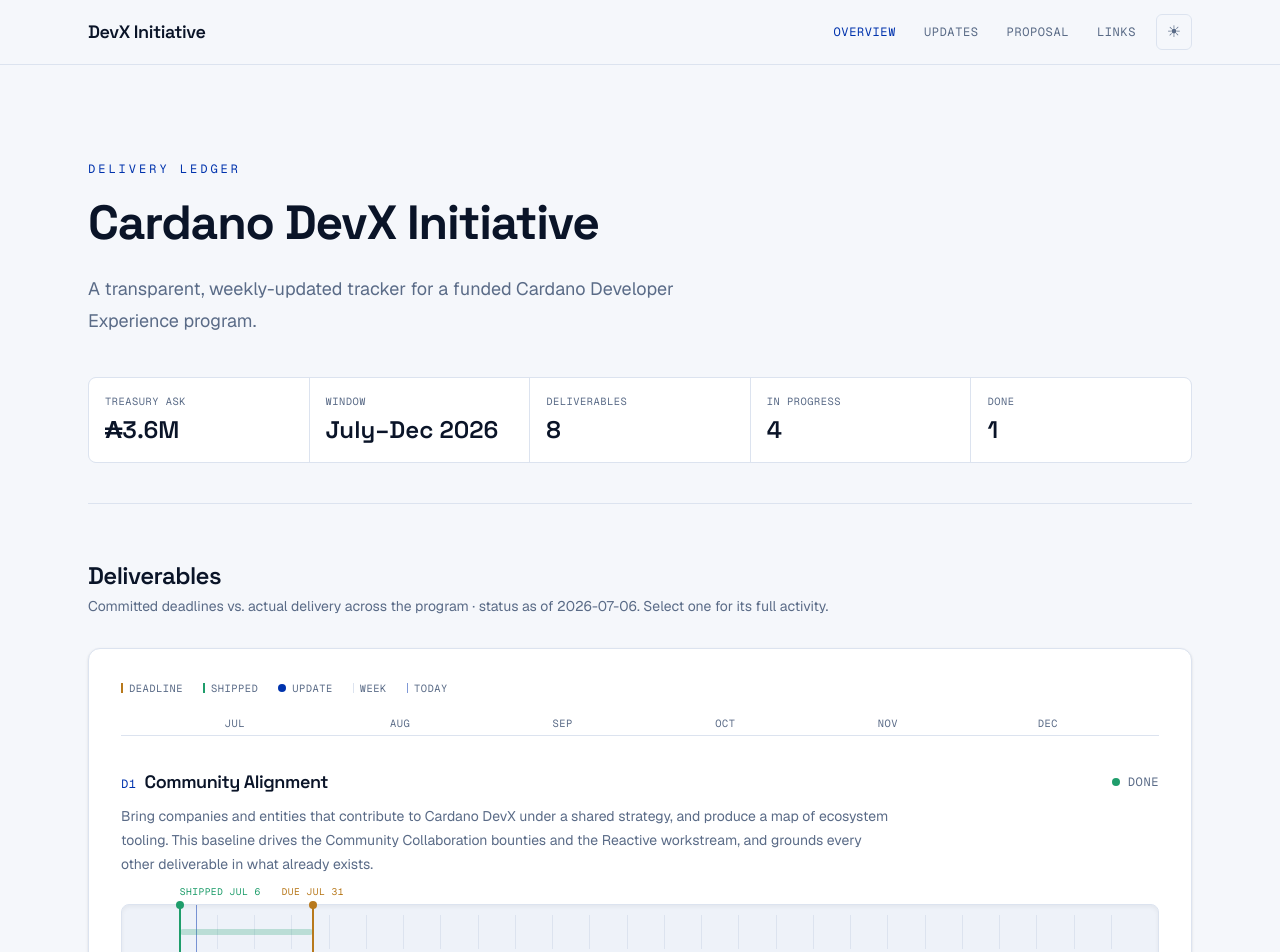
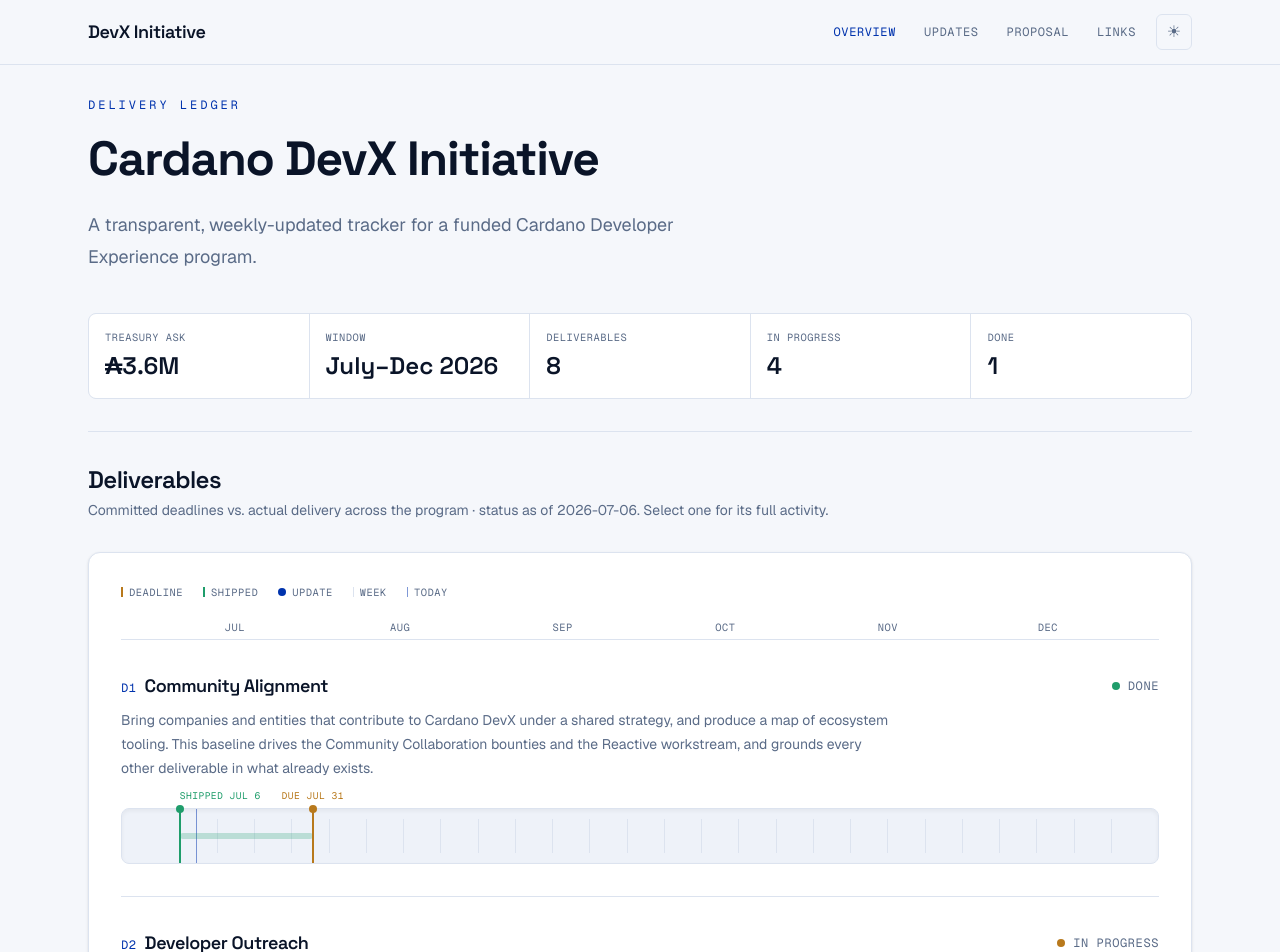
Before and after one commit to cardano-scaling/hydra-updates, a Next.js app: page / in a window 1280 px wide. Shown: the top 952 px of the page. Built offline with nearby package versions, Linux system fonts and the light colour scheme.

Commit message:
feat: improve spacing

```diff
--- a/app/page.tsx
+++ b/app/page.tsx
@@ -41,7 +41,7 @@
     return (
         <div className="mx-auto w-full max-w-6xl px-6">
             {/* Hero — the delivery manifest header. */}
-      <section className="border-b border-border pt-16 pb-8 sm:pt-24 sm:pb-10">
+            <section className="border-b border-border pt-8 pb-8">
                 <p className="font-mono text-xs uppercase tracking-[0.25em] text-primary">
                     Delivery ledger
                 </p>
@@ -68,7 +68,7 @@
             </section>
 
             {/* Deliverable timeline. */}
-      <section className="py-14">
+            <section className="py-8">
                 <div>
                     <h2 className="font-display text-2xl font-semibold tracking-tight text-foreground">
                         Deliverables
@@ -86,7 +86,7 @@
 
             {/* Latest weekly update — the living proof-of-work (FR-1). */}
             {latest && (
-        <section className="border-t border-border py-14">
+                <section className="border-t border-border py-8">
                     <div className="flex items-end justify-between gap-4">
                         <div>
                             <h2 className="font-display text-2xl font-semibold tracking-tight text-foreground">
```
Lines whose indentation alone changed are shown as unchanged.
